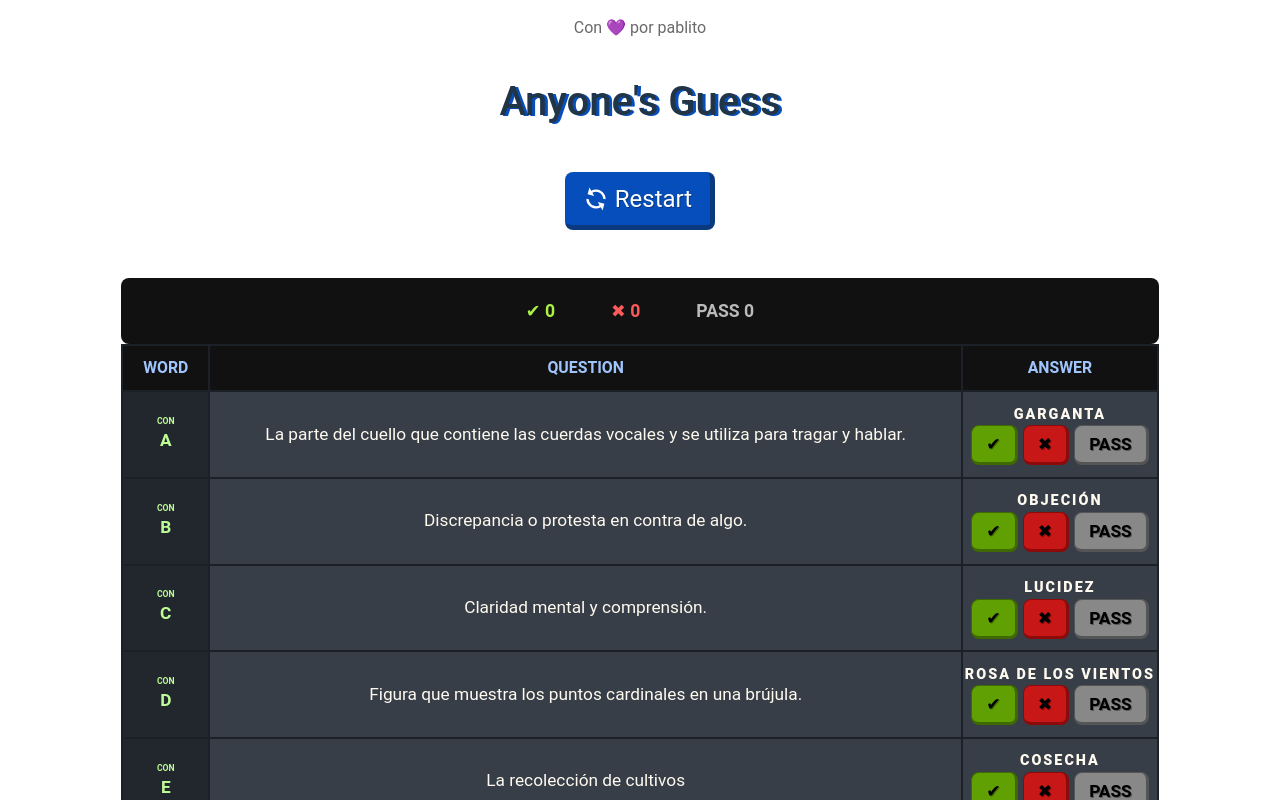
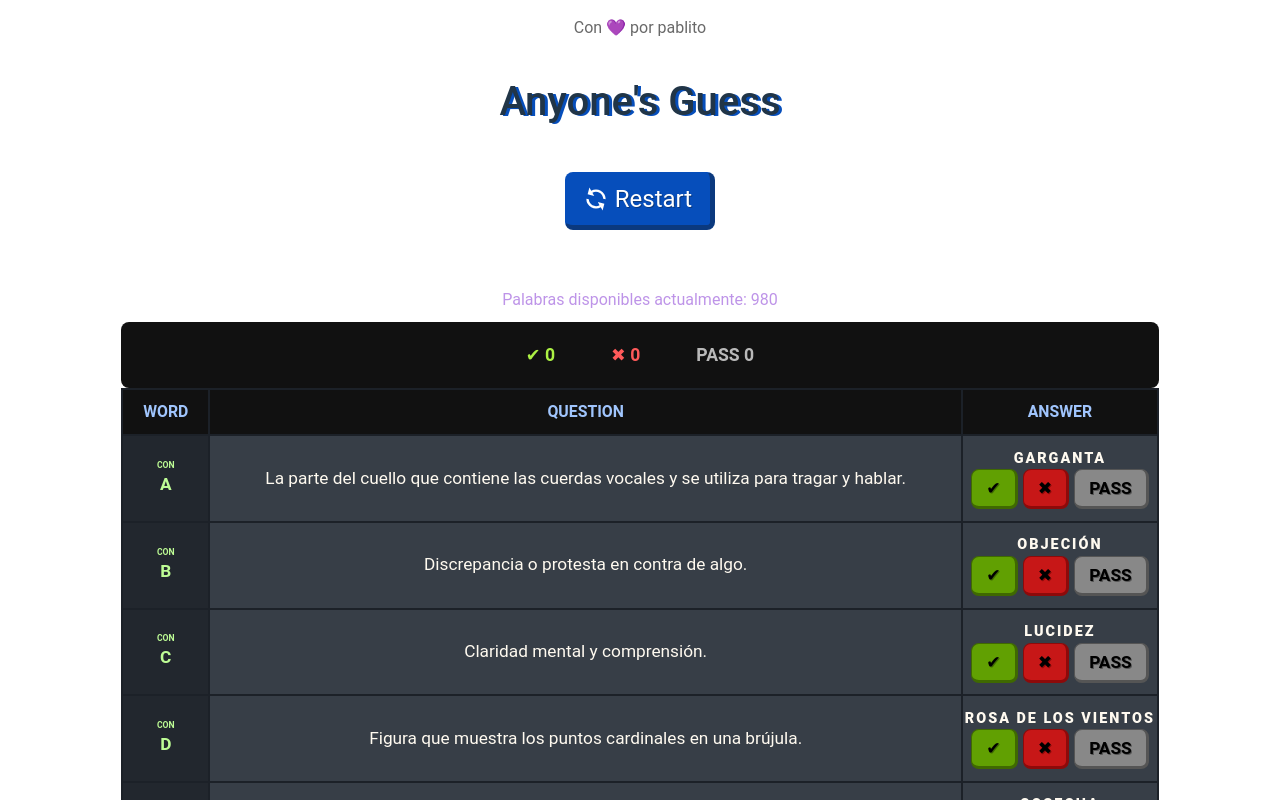
Before and after one commit to pa-ku/Rosco, a React (Vite) app: page / in a window 1280 px wide. Both pictures are taken after a click on the button "ROLL". Shown: the top 800 px of the page. Built offline with nearby package versions, Linux system fonts and the light colour scheme.

Commit message:
updated word count

```diff
--- a/src/components/Table.jsx
+++ b/src/components/Table.jsx
@@ -30,6 +30,12 @@ const Tabl = styled.table`
   }
 `;
 
+const WordCount = styled.p`
+padding: 10px 20px;
+color: #be94e8;
+`
+
+
 const RowComponent = React.memo(({ letter, question, answer }) => {
   return <Row letter={letter} question={question} answer={answer} />;
 });
@@ -37,6 +43,10 @@ export default function Table() {
   const { wrongAnswers, rightAnswers, pending } = useContext(StatusContext);
   const [rollStatus, setRollStatus] = useState(false);
   const [disableButton, setDisableButton] = useState();
+
+
+  const wordCount = words.length;
+
 
   const filterWords = useMemo(() => {
     return (words, letter) => {
@@ -114,11 +124,12 @@ export default function Table() {
         <>
           <MainButton txt="Restart" onClick={() => window.location.reload()} />
           <Wrapper>
+            <WordCount>Palabras disponibles actualmente:  {wordCount}</WordCount>
             <TableInfo
               rightAnswers={rightAnswers}
               wrongAnswers={wrongAnswers}
               pending={pending}
-            />
+              />
 
             <Tabl>
               <tbody>
```
